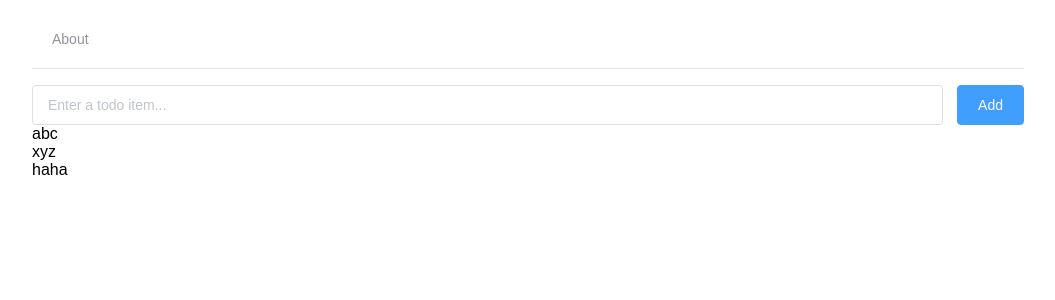
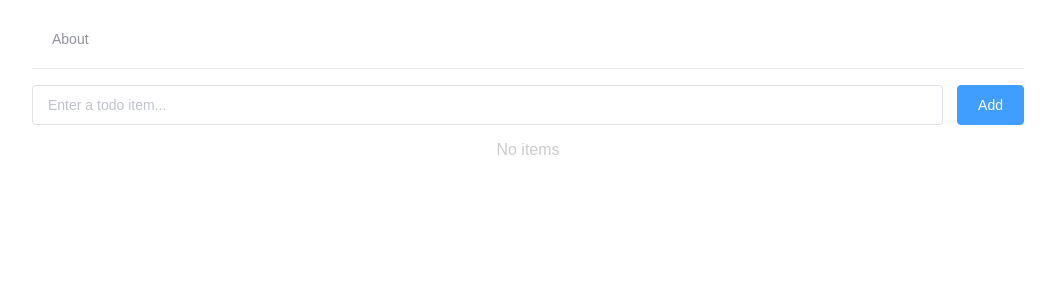
Before and after one commit to owlgrass/Acr-test, a Vue app: page / in a window 1280 px wide. Shown: the top 300 px of the page, without its empty margins (112-1167 px from the left). Built offline with nearby package versions, Linux system fonts and the light colour scheme.

Commit message:
Add handling for when list is empty

```diff
--- a/src/views/HomeView.vue
+++ b/src/views/HomeView.vue
@@ -14,7 +14,8 @@ export default {
 			/**
 			 * @type {string[]}
 			 */
-			todos: ['abc', 'xyz', 'haha'],
+			// todos: ['abc', 'xyz', 'haha'],
+			todos: [],
 		}
 	},
 	methods: {
--- a/src/views/HomeView/TodoList.vue
+++ b/src/views/HomeView/TodoList.vue
@@ -1,6 +1,9 @@
 <template>
 	<div>
-		<TodoListItem v-for="(item, i) in todos" :key="i + item" :item="item" />
+		<div v-if="todos.length === 0" class="empty-placeholder">No items</div>
+		<template v-else>
+			<TodoListItem v-for="(item, i) in todos" :key="i + item" :item="item" />
+		</template>
 	</div>
 </template>
 
@@ -22,4 +25,10 @@ export default {
 }
 </script>
 
-<style></style>
+<style>
+.empty-placeholder {
+	text-align: center;
+	padding: 1em;
+	color: hsl(0, 0%, 80%);
+}
+</style>
```
